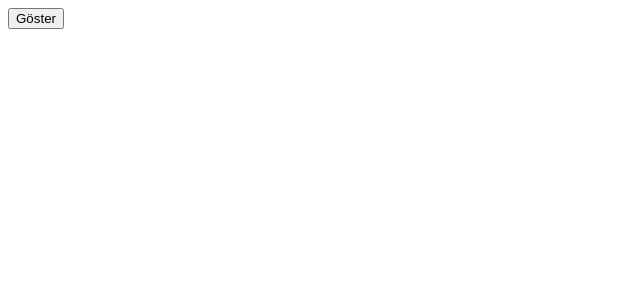
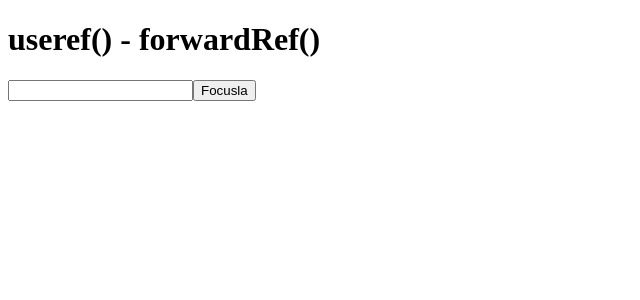
Before and after one commit to UTKUC3NGIZ/React-ile-Proje-Gelistirme, a React (Create React App) app: page / in a window 1280 px wide. Shown: the top 300 px of the page, without its empty margins (0-640 px from the left). Built offline with nearby package versions, Linux system fonts and the light colour scheme.

Commit message:
useRef() ve forwardRef()

```diff
--- a/src/App.js
+++ b/src/App.js
@@ -1,14 +1,19 @@
-import Test from "./Test";
-import { useState } from "react";
+import { forwardRef, useRef } from "react";
+
+const Input = forwardRef((props, ref) => {
+  return <input ref={ref} type="text" {...props} />;
+});
 
 function App() {
-  const [show, setShow] = useState(false);
+  const inputRef = useRef();
+  const focusInput = () => {
+    inputRef.current.focus();
+  };
   return (
     <>
-      <button onClick={() => setShow((show) => !show)}>
-        {show ? "Gizle" : "Göster"}
-      </button>
-      {show && <Test />}
+      <h1>useref() - forwardRef()</h1>
+      <Input title="test" ref={inputRef} />
+      <button onClick={focusInput}>Focusla</button>
     </>
   );
 }
```
